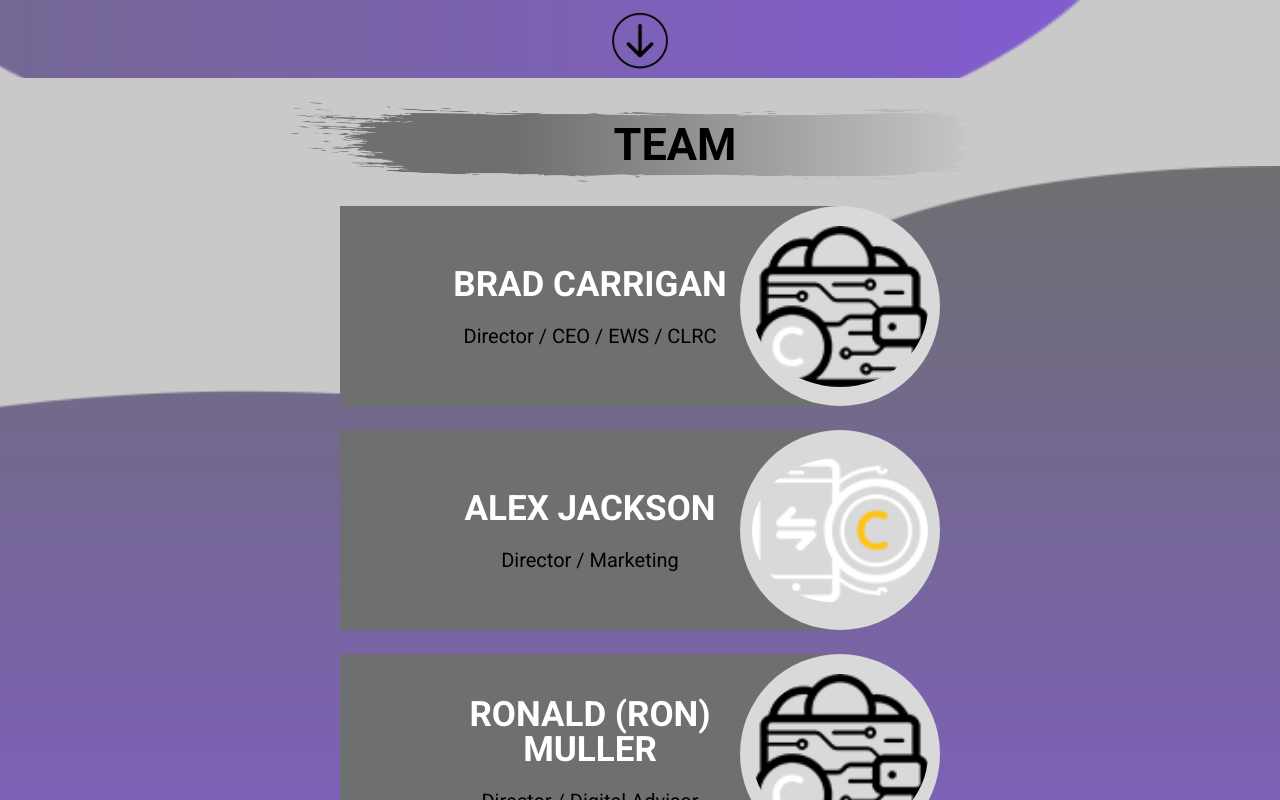
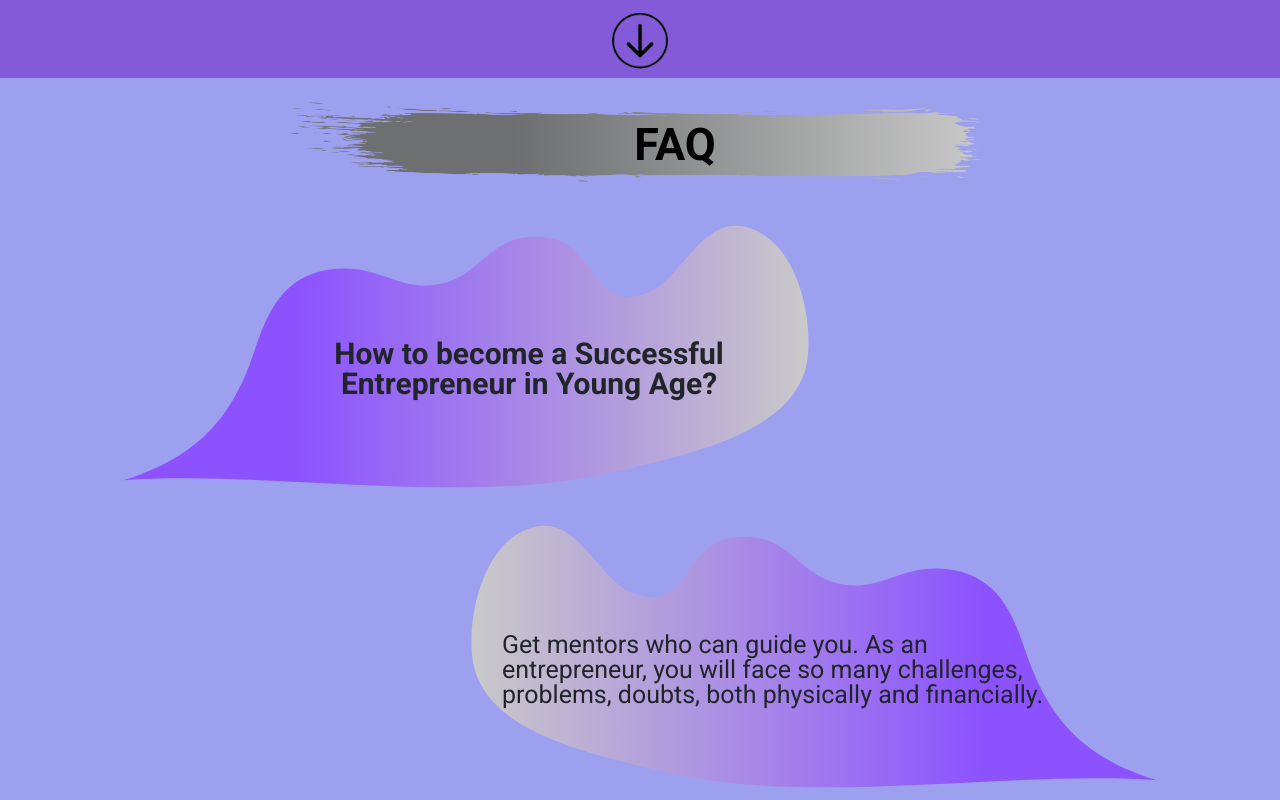
Before and after one commit to nhanlnt-96/liberT, a React (Create React App) app in the folder client/: page / in a window 1280 px wide. Shown: the part 7400-8200 px from the top of the page. Built offline with nearby package versions, Linux system fonts and the light colour scheme; no server answers.

Commit message:
[faq]: Complete create FAQ component

```diff
--- /dev/null
+++ b/client/src/components/mainFaq/MainFaq.js
@@ -0,0 +1,38 @@
+import React from "react";
+import {Container, Row} from "react-bootstrap";
+import PrimaryTitle from "components/primaryTitle/PrimaryTitle";
+import ScrollDownComp from "components/ScrollDownComp/ScrollDownComp";
+import {faqData} from "configs/faqData";
+
+import "./MainFaq.scss";
+
+const MainFaq = () => {
+  return (
+    <Container fluid className="main-container-height main-faq">
+      <PrimaryTitle title={"faq"}/>
+      <Container className="main-faq-container">
+        <Row className="main-content-height main-faq-content">
+          {
+            faqData.map((val, index) => (
+              <div className="faq-item-container">
+                <div className="question d-flex justify-content-start">
+                  <div className="question-container">
+                    <div className="question-desc">{val.question}</div>
+                  </div>
+                </div>
+                <div className="answer d-flex justify-content-end">
+                  <div className="answer-container">
+                    <div className="answer-desc">{val.answer}</div>
+                  </div>
+                </div>
+              </div>
+            ))
+          }
+        </Row>
+      </Container>
+      <ScrollDownComp/>
+    </Container>
+  );
+};
+
+export default MainFaq;
--- /dev/null
+++ b/client/src/components/mainFaq/MainFaq.scss
@@ -0,0 +1,116 @@
+@import "../../styles/rwd";
+
+.main-faq {
+  overflow: hidden;
+  background-color: #9da0ef;
+
+  &-container {
+    padding: 24px 0 !important;
+  }
+}
+
+.main-faq-container .main-faq-content {
+  .question-container, .answer-container {
+    background-size: 100% 100% !important;
+    width: 70%;
+    height: 300px;
+    display: flex;
+    justify-content: center;
+    align-items: center;
+  }
+
+  .question-container {
+    padding: 50px 24px 24px 150px;
+    background: url("../../assets/shapes/faqShape.svg") no-repeat center;
+
+    .question-desc {
+      font-size: 30px;
+      font-weight: bold;
+      text-align: center;
+    }
+  }
+
+  .answer-container {
+    padding: 50px 48px 36px 150px;
+    background: url("../../assets/shapes/faqShape.svg") no-repeat center;
+    transform: scaleX(-1);
+
+    .answer-desc {
+      transform: scaleX(-1);
+      font-size: 25px;
+    }
+  }
+
+  @include mobile {
+    .question, .answer {
+      padding: 12px;
+    }
+    .question-container, .answer-container {
+      width: 100%;
+      background-image: unset;
+      height: unset;
+      min-height: 150px;
+      border-radius: 12px;
+      background: #12c2e9;
+      background: -webkit-linear-gradient(to right, #f64f59, #c471ed, #12c2e9);
+      background: linear-gradient(to right, #f64f59, #c471ed, #12c2e9);
+
+    }
+    .question-container {
+      padding: 12px;
+
+      .question-desc {
+        font-size: 22px;
+      }
+    }
+    .answer-container {
+      padding: 12px;
+      transform: unset;
+
+      .answer-desc {
+        transform: unset;
+        font-size: 18px;
+      }
+    }
+  }
+  @include tablet {
+    .question, .answer {
+      padding: 12px;
+    }
+    .question-container, .answer-container {
+      width: 100%;
+      background-image: unset;
+      height: unset;
+      min-height: 150px;
+      border-radius: 12px;
+      background: #12c2e9;
+      background: -webkit-linear-gradient(to right, #f64f59, #c471ed, #12c2e9);
+      background: linear-gradient(to right, #f64f59, #c471ed, #12c2e9);
+
+    }
+    .question-container {
+      padding: 12px;
+
+      .question-desc {
+        font-size: 22px;
+      }
+    }
+    .answer-container {
+      padding: 12px;
+      transform: unset;
+
+      .answer-desc {
+        transform: unset;
+        font-size: 18px;
+      }
+    }
+  }
+  @include wide-desktop {
+    .question-container {
+      padding: 50px 80px 24px 200px;
+    }
+    .answer-container {
+      padding: 50px 90px 24px 150px;
+    }
+  }
+}
--- a/client/src/components/mainRoadmap/MainRoadmap.js
+++ b/client/src/components/mainRoadmap/MainRoadmap.js
@@ -3,7 +3,6 @@ import {Container, Row} from "react-bootstrap";
 import PrimaryTitle from "components/primaryTitle/PrimaryTitle";
 import ScrollDownComp from "components/ScrollDownComp/ScrollDownComp";
 import {roadmapData} from "configs/roadmapData";
-import BgShape from "assets/shapes/howShapeBg.png";
 
 import "./MainRoadmap.scss";
 
@@ -11,7 +10,6 @@ const MainRoadmap = () => {
   return (
     <Container fluid className="main-container-height main-roadmap">
       <PrimaryTitle title={"roadmap"}/>
-      <img src={BgShape} alt="" className="main-roadmap-img"/>
       <Container className="main-roadmap-container">
         <Row
           className="main-content-height main-roadmap-content d-flex flex-column justify-content-center align-items-center">
--- a/client/src/components/mainRoadmap/MainRoadmap.scss
+++ b/client/src/components/mainRoadmap/MainRoadmap.scss
@@ -6,29 +6,10 @@ $white: #ffffff;
 .main-roadmap {
   overflow: hidden;
   position: relative;
+  background-color: #835AD8;
 
   &-container {
     padding: 24px 0 !important;
-  }
-
-  &-img {
-    position: absolute;
-    width: 100%;
-    height: 100%;
-    left: 0;
-    top: 104px;
-    transform: scaleX(2);
-  }
-
-  @include mobile {
-    &-img {
-      transform: scale(10);
-    }
-  }
-  @include tablet {
-    &-img {
-      transform: scale(10);
-    }
   }
 }
 
--- a/client/src/components/mainTeam/MainTeam.js
+++ b/client/src/components/mainTeam/MainTeam.js
@@ -1,7 +1,6 @@
 import React from "react";
 import {Container, Row} from "react-bootstrap";
 import PrimaryTitle from "components/primaryTitle/PrimaryTitle";
-import BgShape from "assets/shapes/howShapeBg.png";
 
 import "./MainTeam.scss";
 import {teamData} from "configs/teamData";
@@ -10,7 +9,6 @@ const MainTeam = () => {
   return (
     <Container fluid className="main-container-height main-team">
       <PrimaryTitle title={"team"}/>
-      <img src={BgShape} alt="" className="main-team-img"/>
       <Container className="main-team-container">
         <Row
           className="main-content-height main-team-content d-flex flex-column justify-content-center align-items-center">
--- a/client/src/components/mainTeam/MainTeam.scss
+++ b/client/src/components/mainTeam/MainTeam.scss
@@ -3,31 +3,15 @@
 .main-team {
   position: relative;
   overflow: hidden;
+  background-color: #835AD8;
 
   &-container {
     padding: 24px 0 !important;
   }
 
-  &-img {
-    position: absolute;
-    width: 100%;
-    height: 100%;
-    right: 0;
-    top: 104px;
-    transform: rotate(90deg) scaleY(2);
-  }
-
   @include mobile {
     &-content {
       margin: 0 !important;
-    }
-    &-img {
-      transform: scale(10);
-    }
-  }
-  @include tablet {
-    &-img {
-      transform: scale(10);
     }
   }
 }
--- /dev/null
+++ b/client/src/configs/faqData.js
@@ -0,0 +1,14 @@
+export const faqData = [
+  {
+    question: "How to become a Successful Entrepreneur in Young Age?",
+    answer: "Get mentors who can guide you. As an entrepreneur, you will face so many challenges, problems, doubts, both physically and financially."
+  },
+  {
+    question: "How to become a Successful Entrepreneur in Young Age?",
+    answer: "Get mentors who can guide you. As an entrepreneur, you will face so many challenges, problems, doubts, both physically and financially."
+  },
+  {
+    question: "How to become a Successful Entrepreneur in Young Age?",
+    answer: "Get mentors who can guide you. As an entrepreneur, you will face so many challenges, problems, doubts, both physically and financially."
+  }
+];
--- a/client/src/pages/homepage/Homepage.js
+++ b/client/src/pages/homepage/Homepage.js
@@ -5,6 +5,7 @@ import MainInvestment from "components/mainInvestment/MainInvestment";
 import MainHowItWorks from "components/mainHowItWork/MainHowItWorks";
 import MainRoadmap from "components/mainRoadmap/MainRoadmap";
 import MainTeam from "components/mainTeam/MainTeam";
+import MainFaq from "components/mainFaq/MainFaq";
 
 import "./Homepage.scss";
 
@@ -23,6 +24,9 @@ const Homepage = () => {
       <Row id="roadmap">
         <MainRoadmap/>
       </Row>
+      <Row id="faq">
+        <MainFaq/>
+      </Row>
       <Row id="team">
         <MainTeam/>
       </Row>
```
Also changed, not shown: client/src/assets/shapes/faqShape.svg (added).
